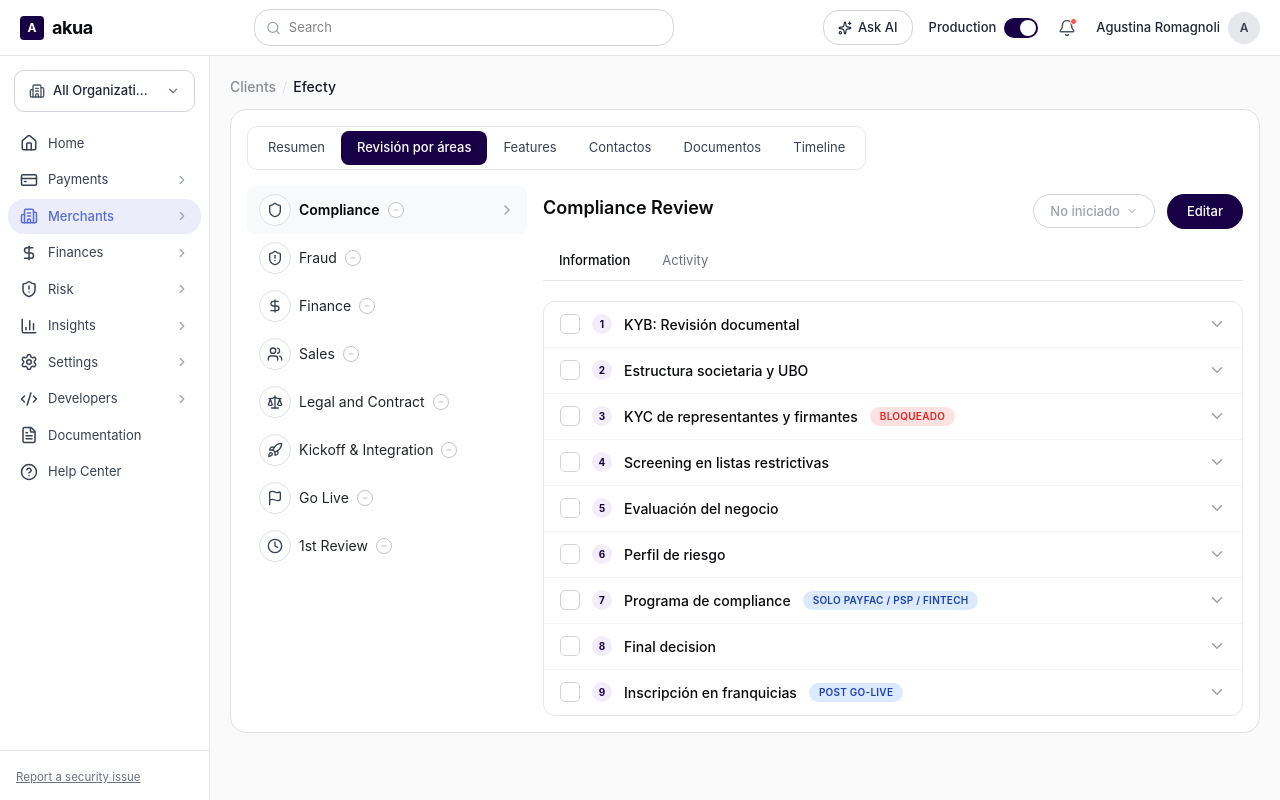
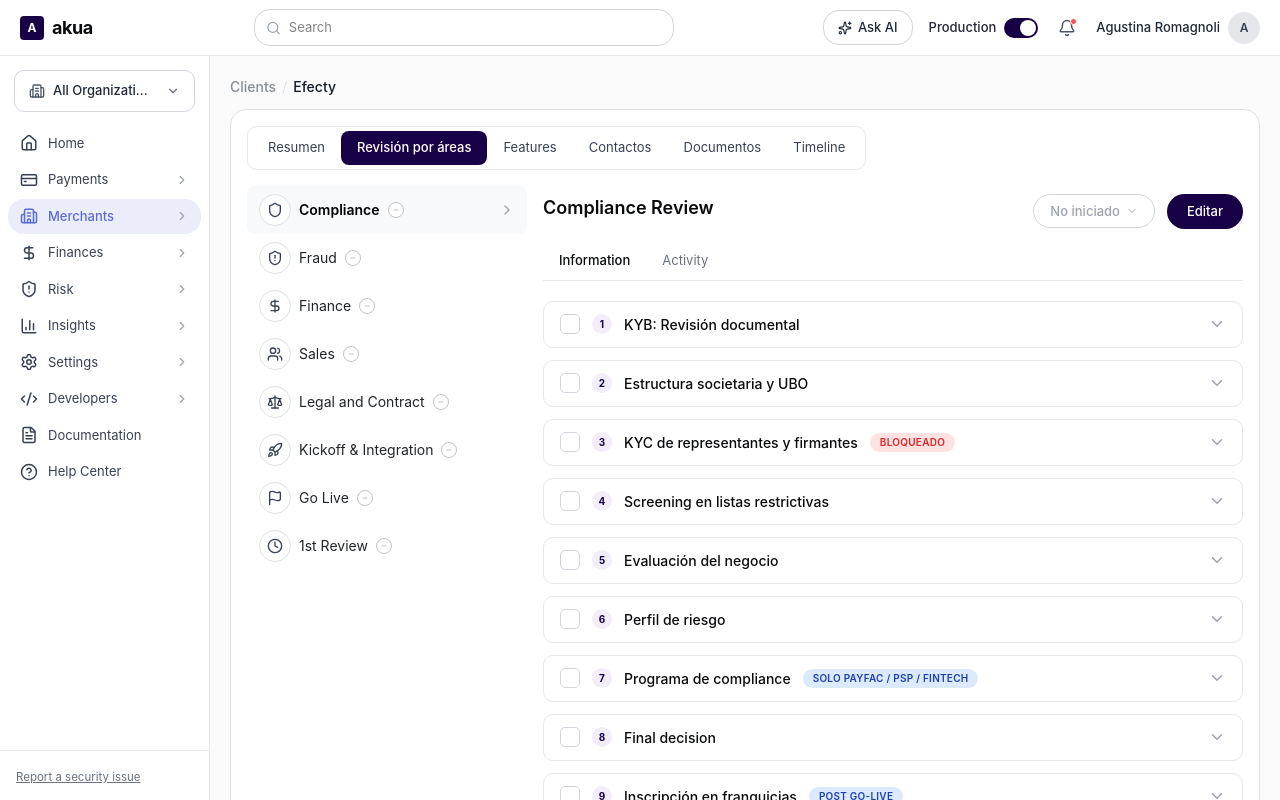
Before and after one commit to Florenciavitacarino/akua-clients, a React (Vite) app: page /clients/1 in a window 1280 px wide. Built offline with nearby package versions, Linux system fonts and the light colour scheme.

Commit message:
Compliance: separate bordered cards per step with gap-3

```diff
--- a/src/pages/ClientDetailPage.jsx
+++ b/src/pages/ClientDetailPage.jsx
@@ -1063,7 +1063,7 @@ function ComplianceStepCard({ step, stepIdx, isOpen, onToggle, subChecked, onSub
     : 0
   const checked = totalSubs > 0 && completedSubs === totalSubs
   return (
-    <div>
+    <div className="border border-[#E5E7EB] rounded-[10px] bg-white">
       <div
         className={`flex items-center gap-3 cursor-pointer ${isOpen ? 'px-4 pt-4 pb-3' : 'px-4 py-3'}`}
         onClick={onToggle}
@@ -1313,11 +1313,10 @@ function ComplianceEdit({ addLog, subChecked, subWaived, onSubCheck, onSubWaive,
   const [openStepIdx, setOpenStepIdx] = useState(0)
   const [requestModal, setRequestModal] = useState(null) // { stepIdx, subIdx, label }
   return (
-    <div className="flex flex-col">
-      <div className="border border-[#E5E7EB] rounded-[12px] bg-white overflow-hidden">
+    <div className="flex flex-col gap-3">
         {COMPLIANCE_STEPS.map((step, i) => (
-          <div key={i} className={i < COMPLIANCE_STEPS.length - 1 ? 'border-b border-[#F3F4F6]' : ''}>
             <ComplianceStepCard
+              key={i}
               step={step}
               stepIdx={i}
               isOpen={openStepIdx === i}
@@ -1332,9 +1331,7 @@ function ComplianceEdit({ addLog, subChecked, subWaived, onSubCheck, onSubWaive,
               addLog={addLog}
               editable
             />
-          </div>
         ))}
-      </div>
       {requestModal && (
         <RequestToSalesModal
           documentName={requestModal.label}
@@ -1352,11 +1349,10 @@ function ComplianceEdit({ addLog, subChecked, subWaived, onSubCheck, onSubWaive,
 function ComplianceView({ subChecked = {}, subWaived = {}, salesRequested }) {
   const [openStepIdx, setOpenStepIdx] = useState(null)
   return (
-    <div className="flex flex-col">
-      <div className="border border-[#E5E7EB] rounded-[12px] bg-white overflow-hidden">
+    <div className="flex flex-col gap-3">
         {COMPLIANCE_STEPS.map((step, i) => (
-          <div key={i} className={i < COMPLIANCE_STEPS.length - 1 ? 'border-b border-[#F3F4F6]' : ''}>
             <ComplianceStepCard
+              key={i}
               step={step}
               stepIdx={i}
               isOpen={openStepIdx === i}
@@ -1369,9 +1365,7 @@ function ComplianceView({ subChecked = {}, subWaived = {}, salesRequested }) {
               addLog={() => {}}
               editable={false}
             />
-          </div>
         ))}
-      </div>
     </div>
   )
 }
```
